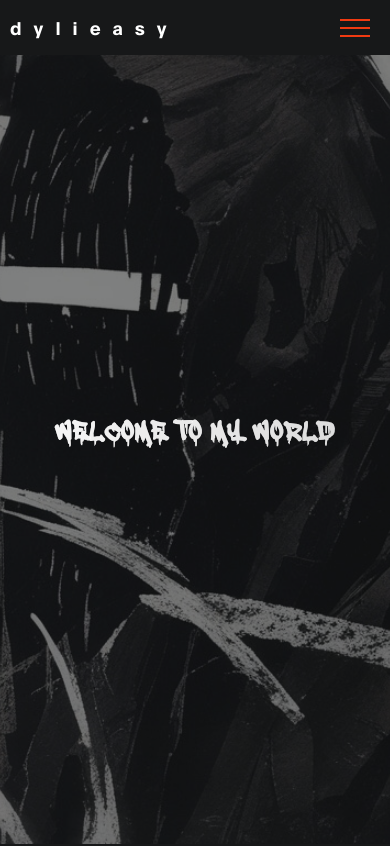
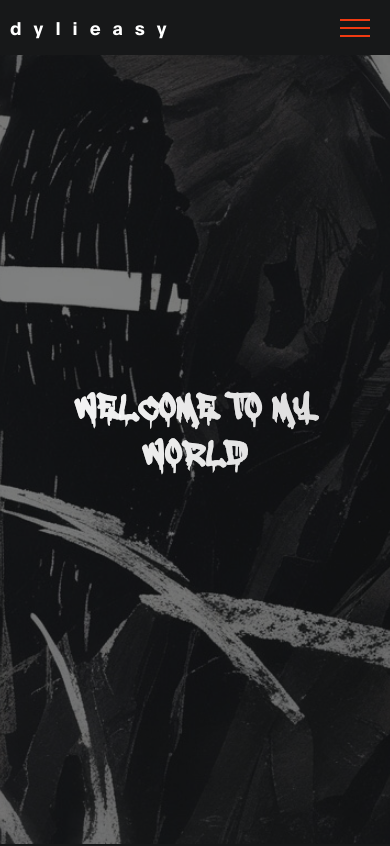
Before and after one commit to Dyli33/dyli-store, a plain HTML site: page index.html in a window 390 px wide. Shown: the top 846 px of the page. Drawn offline with Linux system fonts and the light colour scheme; no server answers.

Commit message:
Update index.html

```diff
--- a/index.html
+++ b/index.html
@@ -50,19 +50,25 @@
                  font-size: 18px;
              }
 
-             /* Welcome text size adjustment */
+             /* Welcome text size adjustment - make it bigger and wrap to 3 lines */
              .welcome-text {
-                 font-size: 32px !important;  /* Increased from 24px to 32px */
-                 line-height: 1.3;
-                 padding: 0 10px;
-                 margin-top: 15px;
-                 font-weight: 600;
+                 font-size: 42px !important;
+                 line-height: 1.1;
+                 padding: 0 15px;
+                 margin-top: 20px;
+                 font-weight: 700;
+                 display: flex;
+                 flex-direction: column;
+                 white-space: pre-line;
+                 text-align: center;
              }
 
              /* Hero section adjustments */
              .hero {
                  width: 100%;
                  max-width: 100%;
+                 padding-top: 30px;
+                 padding-bottom: 30px;
              }
 
              /* Make all content fit the viewport */
```
